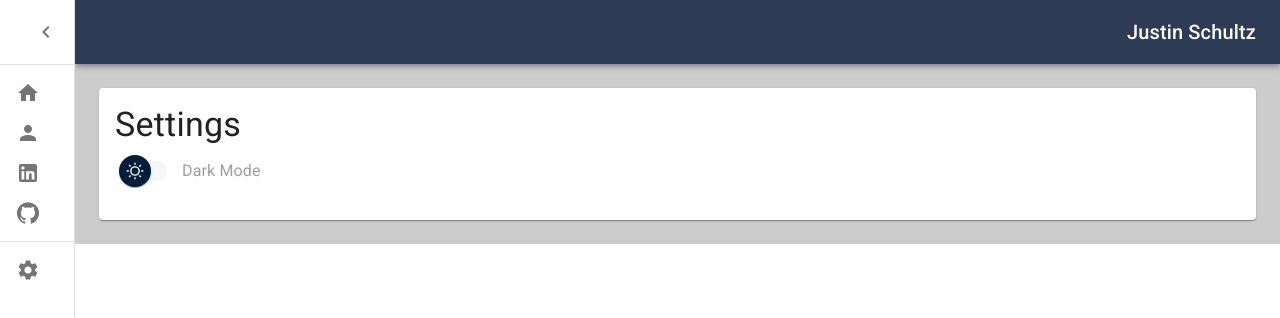
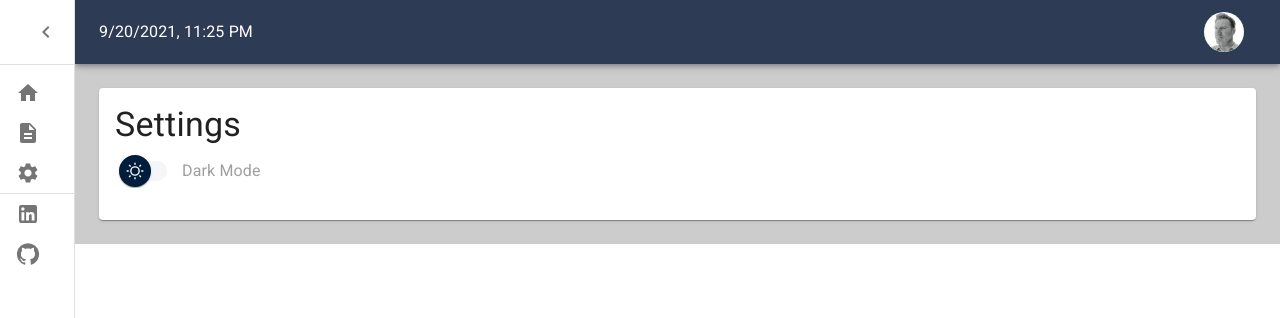
Before and after one commit to justinsbits/lab-ui-react, a React (Create React App) app: page /settings in a window 1280 px wide. Shown: the top 318 px of the page. Built offline with nearby package versions, Linux system fonts and the light colour scheme; no server answers.

Commit message:
Add profile pic/avatar

```diff
--- a/src/components/controls/AppBar/AppBar.control.tsx
+++ b/src/components/controls/AppBar/AppBar.control.tsx
@@ -6,7 +6,6 @@ import CssBaseline from "@mui/material/CssBaseline";
 import MuiAppBar, { AppBarProps as MuiAppBarProps } from "@mui/material/AppBar";
 import Toolbar from "@mui/material/Toolbar";
 import List from "@mui/material/List";
-import Typography from "@mui/material/Typography";
 import Divider from "@mui/material/Divider";
 import IconButton from "@mui/material/IconButton";
 import MenuIcon from "@mui/icons-material/Menu";
@@ -14,15 +13,20 @@ import ChevronLeftIcon from "@mui/icons-material/ChevronLeft";
 import ChevronRightIcon from "@mui/icons-material/ChevronRight";
 import ListItem from "@mui/material/ListItem";
 import ListItemIcon from "@mui/material/ListItemIcon";
-
-import { GitHub, Home, LinkedIn, Person, Settings } from "@mui/icons-material";
+import DescriptionIcon from "@mui/icons-material/Description";
+//import Typography from "@mui/material/Typography";
+import { GitHub, Home, LinkedIn, Settings } from "@mui/icons-material";
+import Avatar from "@mui/material/Avatar";
+import { Button } from "@mui/material";
 
 import DashboardControl from "../Dashboard/Dashboard.control";
 // import SignInDialog from "../../dialogs/SignIn/SignIn.dialog";
 // import SignUpDialog from "../../dialogs/SignUp/SignUp.dialog";
-// import { Button } from "@mui/material";
 
 import { useHistory } from "react-router-dom";
+
+import profileImg from "../../../assets/spokanejs-profile.jpg";
+import DateTimeControl from "../DateTime/DateTime.control";
 
 const drawerWidth = 75;
 
@@ -120,10 +124,20 @@ export function AppBarControl() {
           >
             <MenuIcon />
           </IconButton>
+          <Box>
+            <DateTimeControl />
+          </Box>
           <Box sx={{ flexGrow: 1 }} />
-          <Typography variant="h6" noWrap component="div">
+          <Button>
+            <Avatar
+              alt="Justin Schultz"
+              src={profileImg}
+              sx={{ width: 40, height: 40, backgroundColor: "#ffffff" }}
+            />
+          </Button>
+          {/* <Typography variant="h6" noWrap component="div">
             Justin Schultz
-          </Typography>
+          </Typography> */}
           {/* <Button color="inherit" onClick={handleSignUpDialogOpen}>
             SIGN UP
           </Button>
@@ -156,16 +170,26 @@ export function AppBarControl() {
         </DrawerHeader>
         <Divider />
         <List>
-          <ListItem key="home" onClick={() => history.push("/")}>
+          <ListItem button key="home" onClick={() => history.push("/")}>
             <ListItemIcon>
               <Home />
             </ListItemIcon>
           </ListItem>
-          <ListItem button key="about" onClick={() => history.push("/about")}>
+          <ListItem button key="resume" onClick={() => history.push("/resume")}>
             <ListItemIcon>
-              <Person />
+              <DescriptionIcon />
             </ListItemIcon>
           </ListItem>
+          <ListItem
+            button
+            key="settings"
+            onClick={() => history.push("/settings")}
+          >
+            <ListItemIcon>
+              <Settings />
+            </ListItemIcon>
+          </ListItem>
+          <Divider />
           <ListItem
             button
             key="linkedin"
@@ -192,18 +216,6 @@ export function AppBarControl() {
             </ListItemIcon>
           </ListItem>
         </List>
-        <Divider />
-        <List>
-          <ListItem
-            button
-            key="settings"
-            onClick={() => history.push("/settings")}
-          >
-            <ListItemIcon>
-              <Settings />
-            </ListItemIcon>
-          </ListItem>
-        </List>
       </Drawer>
       <Main open={open}>
         <DrawerHeader />
```
Also changed, not shown: src/assets/spokanejs-profile.jpg (added).
